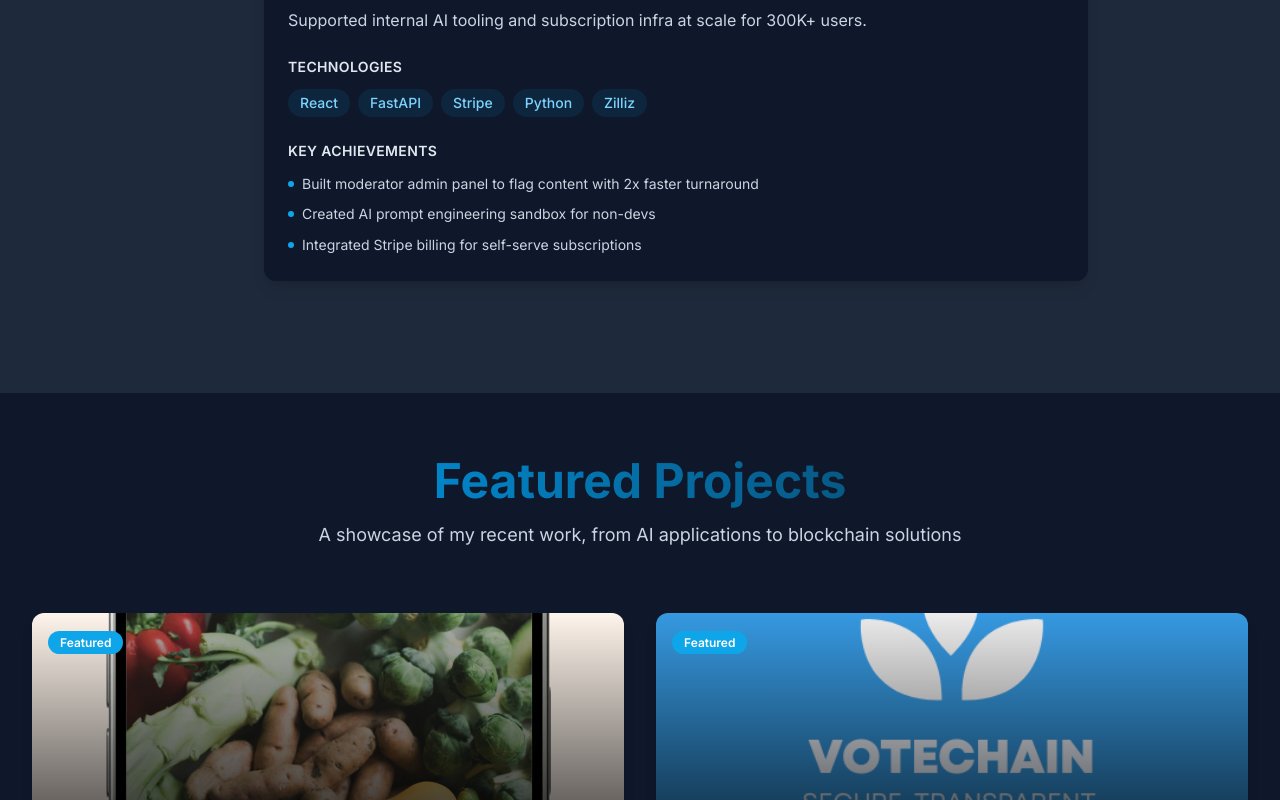
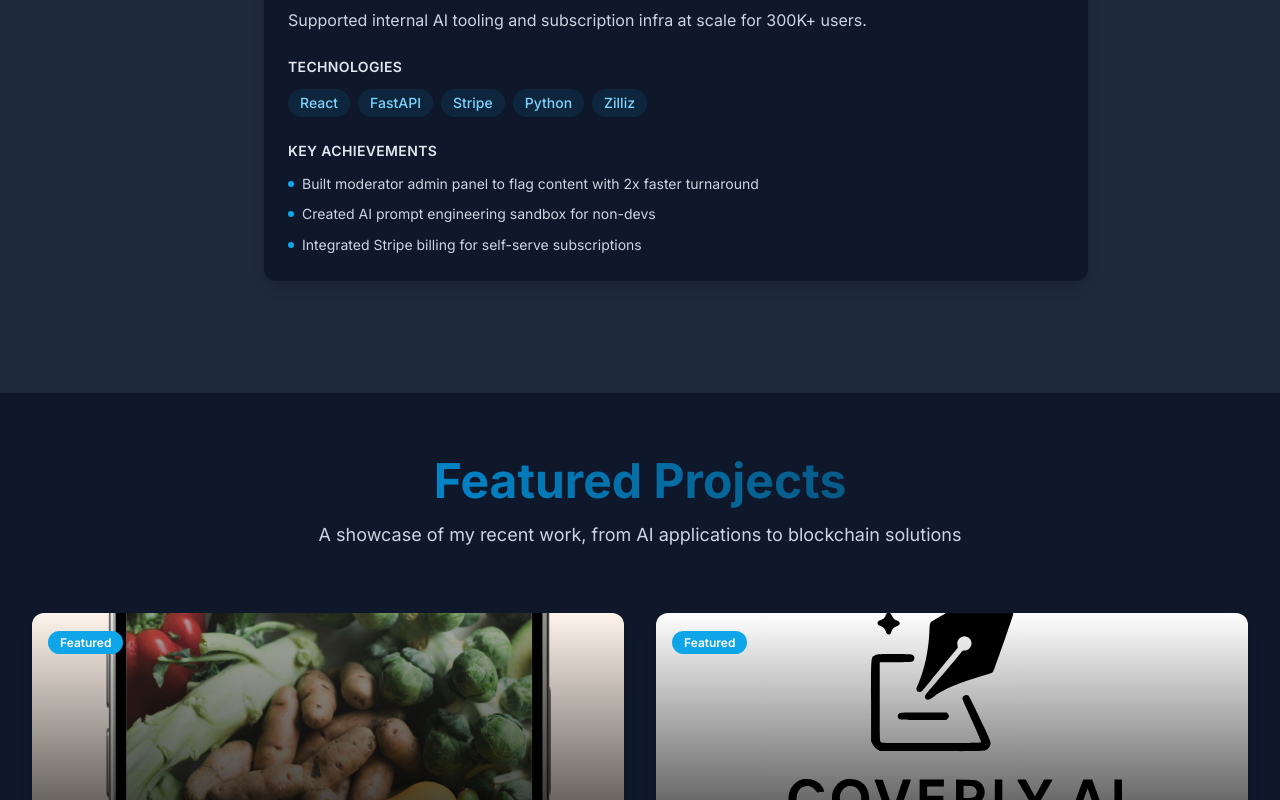
Before and after one commit to Gxarena/portfolio, a React (Vite) app: page / in a window 1280 px wide. Shown: the part 2000-2800 px from the top of the page. Built offline with nearby package versions, Linux system fonts and the light colour scheme; no server answers.

Commit message:
Updated Projects, and text

```diff
--- a/index.html
+++ b/index.html
@@ -3,6 +3,9 @@
   <head>
     <meta charset="UTF-8" />
     <link rel="icon" type="image/svg+xml" href="/favicon.svg" />
+    <link rel="preconnect" href="https://fonts.googleapis.com">
+    <link rel="preconnect" href="https://fonts.gstatic.com" crossorigin>
+    <link href="https://fonts.googleapis.com/css2?family=Inter:wght@400;500;600;700&display=swap" rel="stylesheet">
     <meta name="viewport" content="width=device-width, initial-scale=1.0" />
     <meta name="description" content="Gianmarco Arena" />
     <meta name="keywords" content="Full-Stack Developer, AI, Blockchain, React, TypeScript, Python, Web Development" />
--- a/src/components/Hero.tsx
+++ b/src/components/Hero.tsx
@@ -143,7 +143,7 @@ const Hero = () => {
             initial={{ opacity: 0 }}
             animate={{ opacity: 1 }}
             transition={{ duration: 0.5, delay: 0.6 }}
-            className="absolute bottom-8 left-1/2 transform -translate-x-1/2"
+            className="absolute bottom-5 left-1/2 transform -translate-x-1/2"
           >
                         <motion.button
               onClick={() => {
--- a/src/components/Projects.tsx
+++ b/src/components/Projects.tsx
@@ -22,6 +22,11 @@ const Projects = () => {
   };
 
   const getProjectImage = (imagePath: string | any) => {
+    // Handle null/undefined images
+    if (!imagePath) {
+      return `https://via.placeholder.com/600x400/0ea5e9/ffffff?text=Project+Image`;
+    }
+
     // If imagePath is already a URL (imported image), return it directly
     if (typeof imagePath === 'string' && imagePath.startsWith('http')) {
       return imagePath;
--- a/src/components/Settings.tsx
+++ b/src/components/Settings.tsx
@@ -73,7 +73,7 @@ const Settings = () => {
                   ) : (
                     <EyeOff size={18} className="text-light-500 dark:text-dark-400" />
                   )}
-                  <span className="text-light-700 dark:text-dark-300 text-sm">
+                  <span className="text-light-700 dark:text-dark-300 text-sm mr-4">
                     Spotlight Cursor
                   </span>
                 </div>
--- a/src/data/portfolio.ts
+++ b/src/data/portfolio.ts
@@ -1,5 +1,7 @@
 import chefliPreview from '../assets/chefli-preview.jpg';
 import voteChainPreview from '../assets/VoteChain.png';
+import coverlyPreview from '../assets/coverly-ai.svg';
+import subtrackerPreview from '../assets/Subtracker.png';
 
 export interface Project {
   id: string;
@@ -118,6 +120,26 @@ export const projects: Project[] = [
     featured: true
   },
   {
+    id: 'coverly-ai',
+    title: 'Coverly AI',
+    description: 'AI-powered cover letter generator',
+    longDescription: 'A powerful Chrome extension that automatically extracts job descriptions from job boards and generates personalized cover letters using AI.',
+    image: coverlyPreview,
+    tags: ['React', 'Tailwind', 'TypeScript', 'Firebase', 'Python', 'FastAPI', 'OpenAI', 'Chrome Extension'],
+    github: 'https://github.com/Gxarena/coverly-ai',
+    featured: true
+  },
+  {
+    id: 'subtracker-telegram-bot',
+    title: 'Subtracker Telegram Bot',
+    description: 'Automated subscription-based access control for Telegram communities',
+    longDescription: `A production-grade Telegram bot built for a VIP sports betting group. It handles subscription payments, validates access in real-time, and automatically removes users when their subscription expires. The bot also offers status checks and onboarding flows, fully integrated into the group chat for seamless admin-free operation.`,
+    image: subtrackerPreview,
+    tags: ['Python', 'Stripe API', 'Telegram API', 'GCP', 'Webhooks'],
+    github: 'https://github.com/Gxarena/AMBetz-Telegram-Bot',
+    featured: true
+  },
+  {
     id: 'blockchain-voting',
     title: 'Blockchain Voting System',
     description: 'Decentralized Ethereum-based voting platform',
--- a/src/index.css
+++ b/src/index.css
@@ -1,4 +1,3 @@
-@import url('https://fonts.googleapis.com/css2?family=Inter:wght@300;400;500;600;700&family=JetBrains+Mono:wght@400;500;600&display=swap');
 @tailwind base;
 @tailwind components;
 @tailwind utilities;
@@ -9,7 +8,15 @@
   }
 
   body {
-    @apply bg-white dark:bg-dark-900 text-light-800 dark:text-white font-sans;
+    @apply bg-white dark:bg-dark-900 text-light-800 dark:text-white font-sans antialiased;
+    -webkit-font-smoothing: antialiased;
+    -moz-osx-font-smoothing: grayscale;
+    text-rendering: optimizeLegibility;
+  }
+
+  /* Ensure all headings use Inter */
+  h1, h2, h3, h4, h5, h6 {
+    @apply font-sans;
   }
 }
 
@@ -29,6 +36,39 @@
   .container-max {
     @apply max-w-7xl mx-auto;
   }
+
+  /* Typography hierarchy following Inter's strengths */
+  .heading-xl {
+    @apply text-4xl md:text-5xl font-bold tracking-tight;
+  }
+
+  .heading-lg {
+    @apply text-3xl md:text-4xl font-semibold tracking-tight;
+  }
+
+  .heading-md {
+    @apply text-2xl md:text-3xl font-semibold tracking-tight;
+  }
+
+  .heading-sm {
+    @apply text-xl md:text-2xl font-semibold tracking-tight;
+  }
+
+  .body-lg {
+    @apply text-lg font-normal leading-relaxed;
+  }
+
+  .body-md {
+    @apply text-base font-normal leading-relaxed;
+  }
+
+  .body-sm {
+    @apply text-sm font-normal leading-relaxed;
+  }
+
+  .nav-text {
+    @apply text-base font-medium tracking-tight;
+  }
 }
 
 @layer utilities {
--- a/tailwind.config.js
+++ b/tailwind.config.js
@@ -47,8 +47,8 @@ export default {
         }
       },
       fontFamily: {
-        sans: ['Inter', 'system-ui', 'sans-serif'],
-        mono: ['JetBrains Mono', 'Fira Code', 'monospace'],
+        sans: ['Inter', 'ui-sans-serif', 'system-ui', '-apple-system', 'BlinkMacSystemFont', 'Segoe UI', 'Roboto', 'Helvetica Neue', 'Arial', 'Noto Sans', 'sans-serif', 'Apple Color Emoji', 'Segoe UI Emoji', 'Segoe UI Symbol', 'Noto Color Emoji'],
+        mono: ['JetBrains Mono', 'ui-monospace', 'SFMono-Regular', 'Menlo', 'Monaco', 'Consolas', 'Liberation Mono', 'Courier New', 'monospace'],
       },
       animation: {
         'fade-in': 'fadeIn 0.5s ease-in-out',
```
Also changed, not shown: src/assets/Subtracker.png (added), src/assets/coverly-ai.svg (added).
